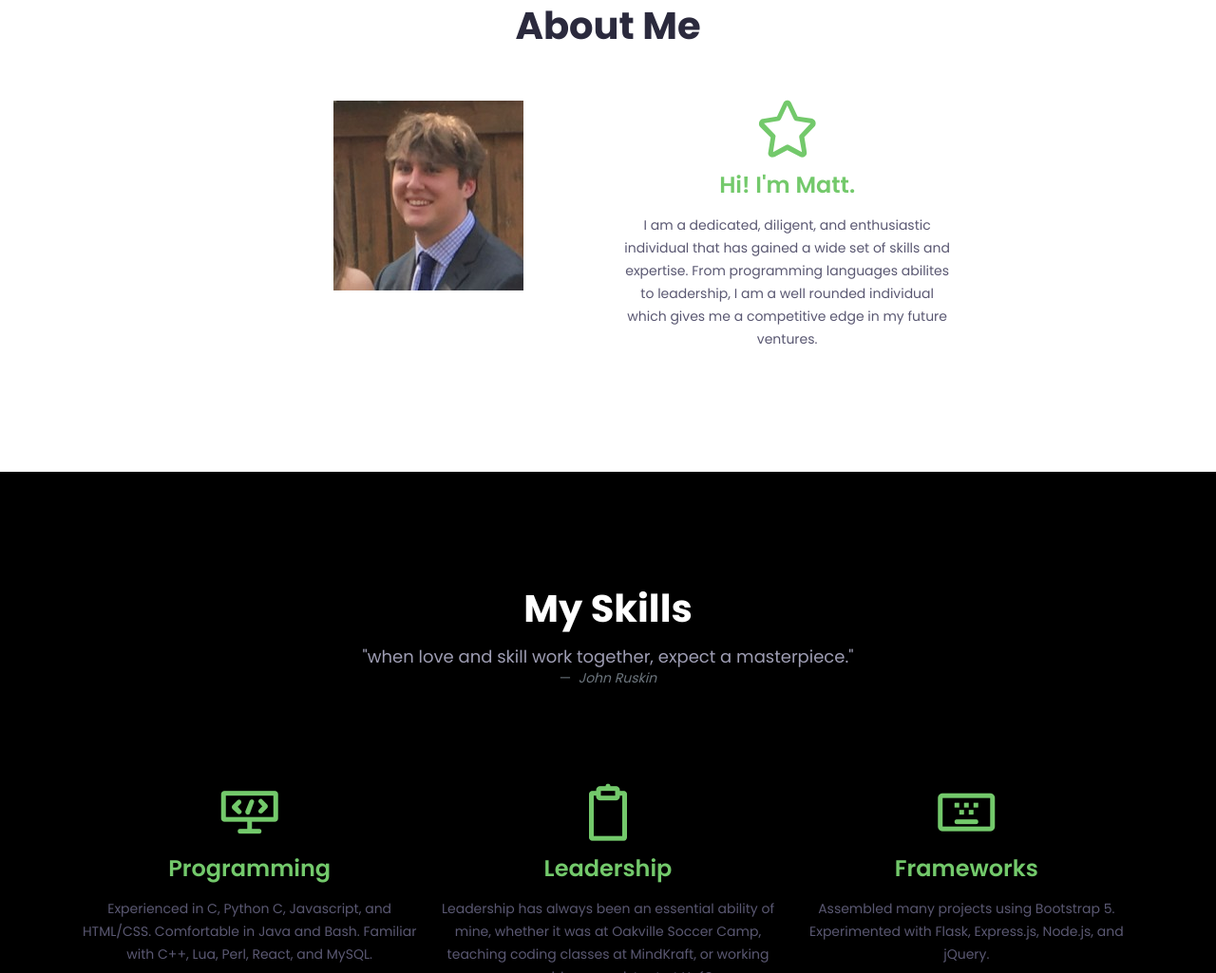
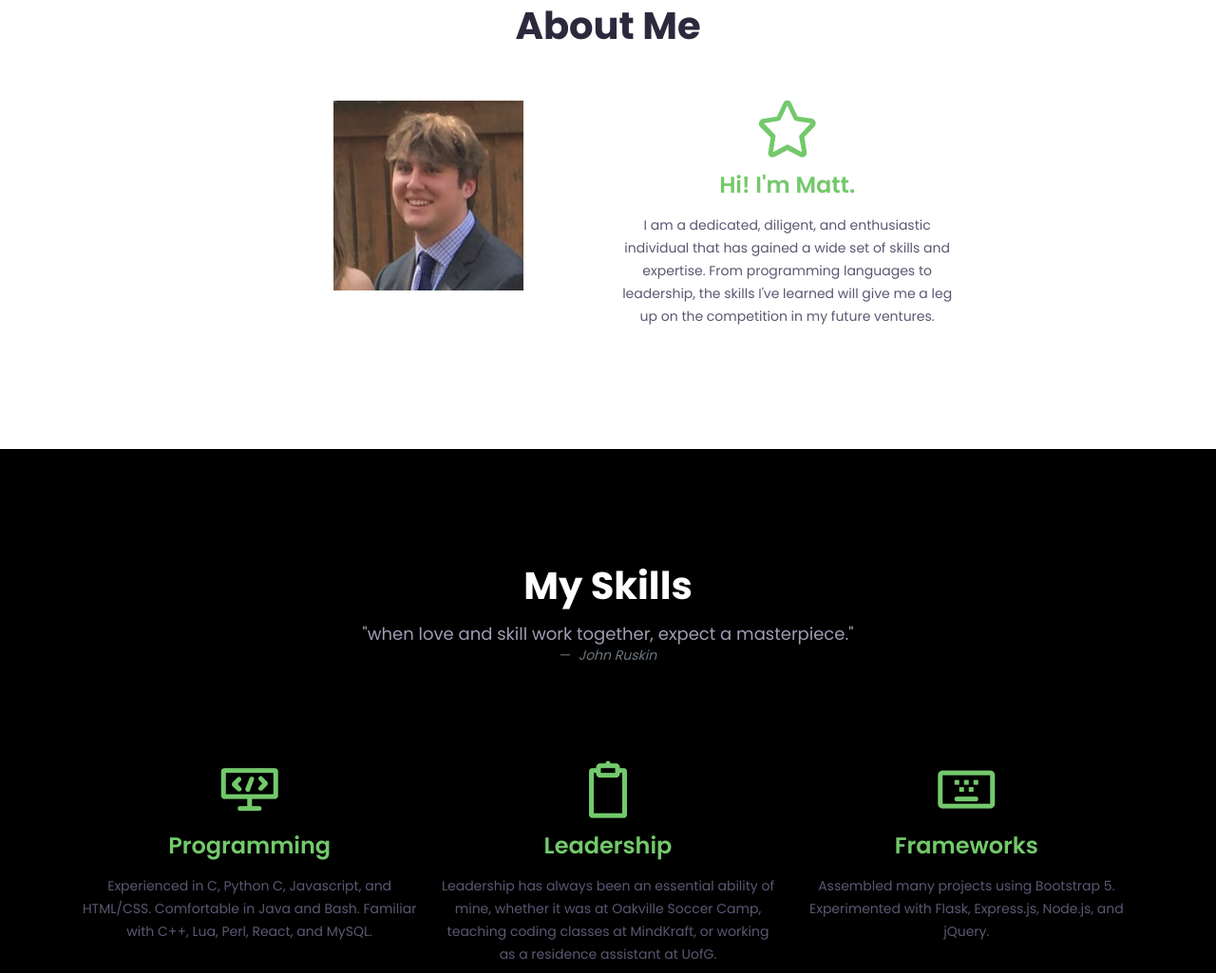
Before and after one commit to MatthewSzurkowski/MatthewSzurkowski.github.io, a plain HTML site: page index.html in a window 1280 px wide. Shown: the part 867-1892 px from the top of the page at 95% size. Drawn offline with Linux system fonts and the light colour scheme.

Commit message:
Add files via upload

```diff
--- a/index.html
+++ b/index.html
@@ -167,10 +167,7 @@
                         data-wow-delay="0.6s">
                         <i class="lni lni-star"></i>
                         <h4 class="features_title">Hi! I'm Matt.</a></h4>
-                        <p>I am a dedicated, diligent, and enthusiastic
-                            individual that has gained a wide set of skills and expertise.
-                            From programming languages abilites to leadership, I am a well rounded individual which
-                            gives me a competitive edge in my future ventures.</p>
+                        <p>I am a dedicated, diligent, and enthusiastic individual that has gained a wide set of skills and expertise. From programming languages to leadership, the skills I've learned will give me a leg up on the competition in my future ventures.</p>
                     </div> <!-- single features -->
                 </div>
             </div> <!-- row -->
```
